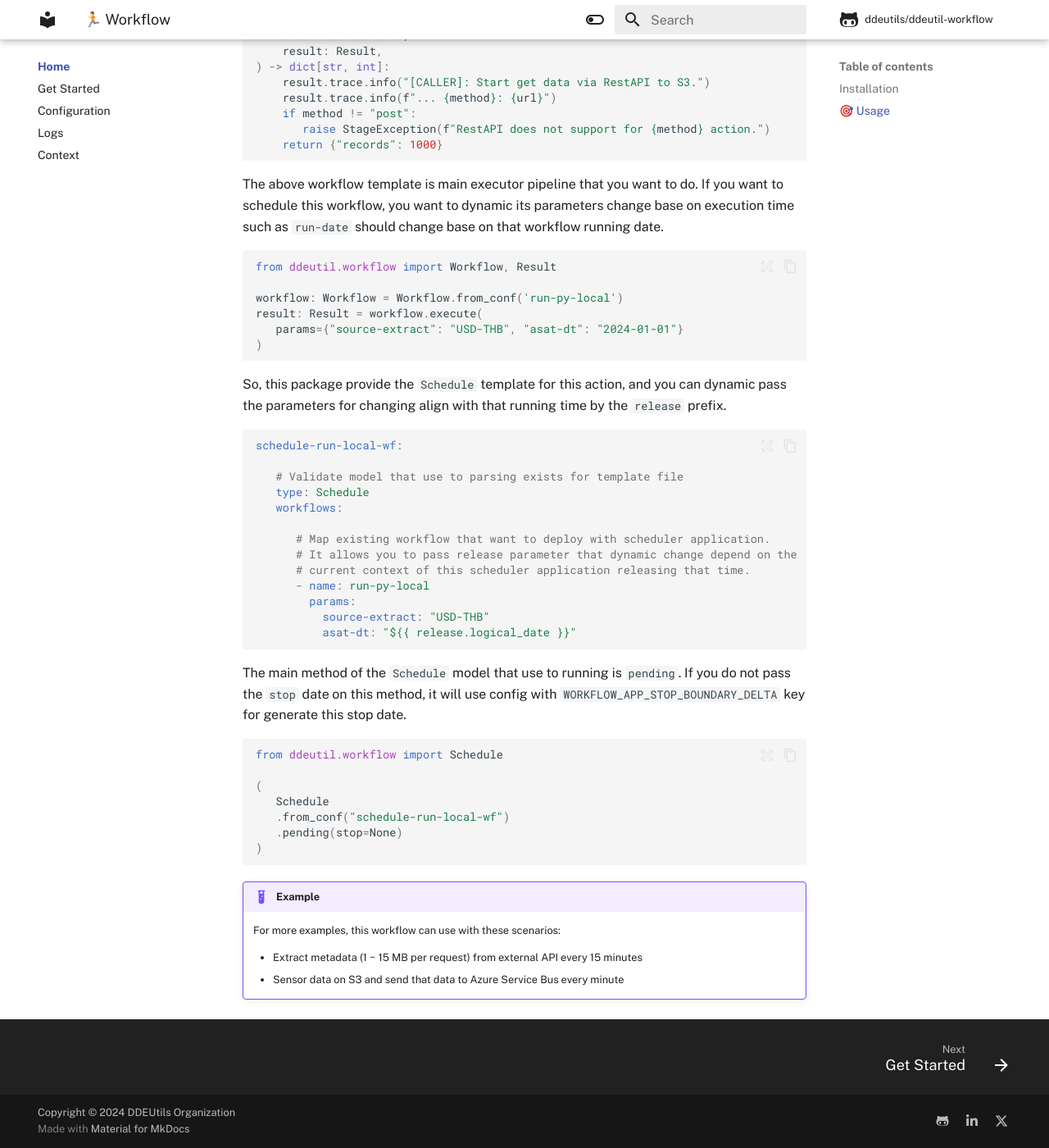
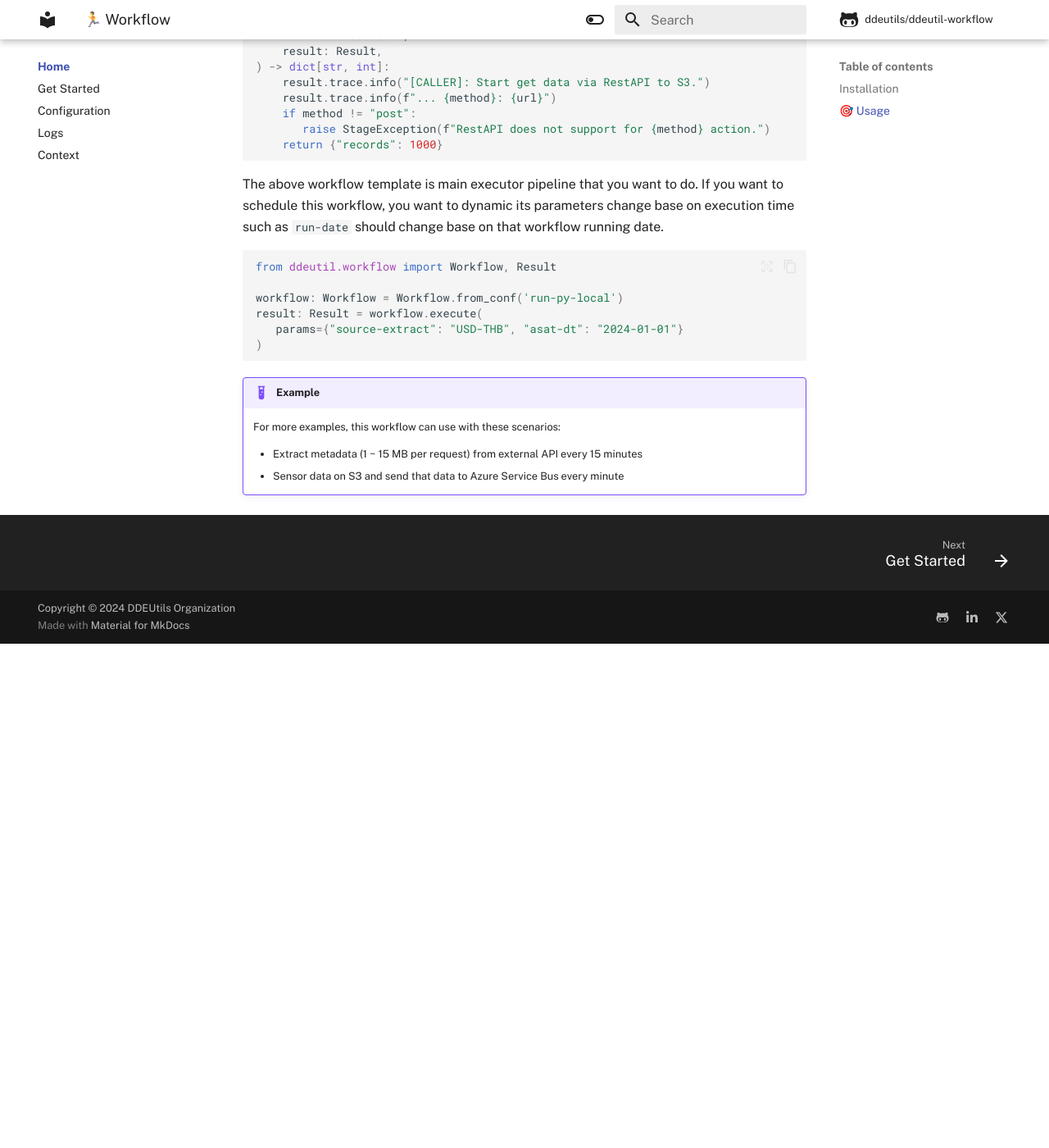
Before and after one commit to ddeutils/ddeutil-workflow, an MkDocs documentation site: the page built from docs/index.md, in a window 1280 px wide and 1400 px high, scrolled down 3523 px. Shown: the whole window at 82% size. Built offline with MkDocs 1.6.1 and Material for MkDocs 9.7.7, drawn with Linux system fonts in a browser that asks for light colours; emoji names are drawn with the system emoji font; comment, search, counter and statistics services are not loaded; after the commit the page ends 4308 px from its top, so only the background shows below that.

Commit message:
:page_facing_up: docs: remove scheduler docs.

````diff
--- a/docs/index.md
+++ b/docs/index.md
@@ -204,39 +204,6 @@ result: Result = workflow.execute(
 )
 ```
 
-So, this package provide the `Schedule` template for this action, and you can dynamic
-pass the parameters for changing align with that running time by the `release` prefix.
-
-```yaml
-schedule-run-local-wf:
-
-   # Validate model that use to parsing exists for template file
-   type: Schedule
-   workflows:
-
-      # Map existing workflow that want to deploy with scheduler application.
-      # It allows you to pass release parameter that dynamic change depend on the
-      # current context of this scheduler application releasing that time.
-      - name: run-py-local
-        params:
-          source-extract: "USD-THB"
-          asat-dt: "${{ release.logical_date }}"
-```
-
-The main method of the `Schedule` model that use to running is `pending`. If you
-do not pass the `stop` date on this method, it will use config with `WORKFLOW_APP_STOP_BOUNDARY_DELTA`
-key for generate this stop date.
-
-```python
-from ddeutil.workflow import Schedule
-
-(
-   Schedule
-   .from_conf("schedule-run-local-wf")
-   .pending(stop=None)
-)
-```
-
 !!! example
 
     For more examples, this workflow can use with these scenarios:
````
Also changed, not shown: README.md (+0 -43 lines), docs/api/scheduler.md (deleted, +0 -31 lines), docs/configuration.md (+0 -4 lines), 3 other files.
